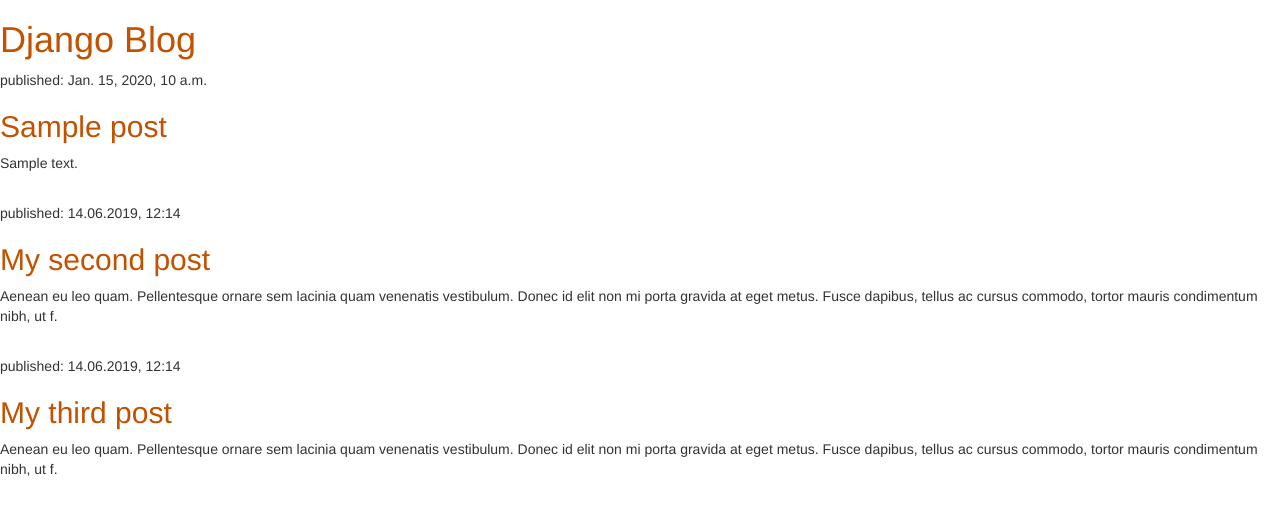
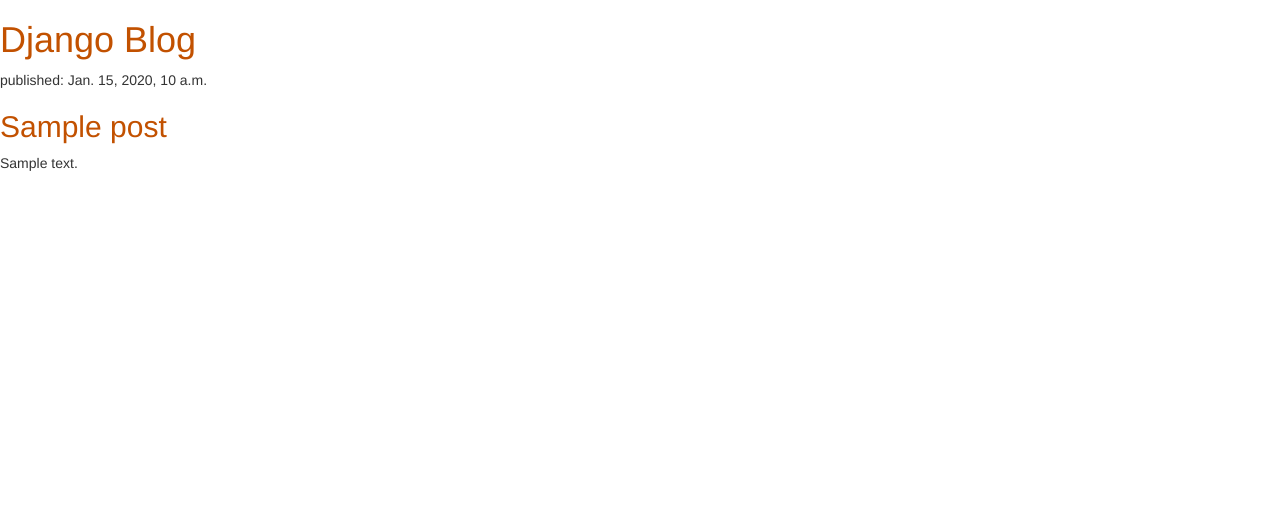
Before and after one commit to Yniroula/djangolearning, a Django app: template blog/templates/blog/post_list.html in a window 1280 px wide. Shown: the top 515 px of the page. Run offline with Django 3.2, Linux system fonts and the light colour scheme; the template is opened without the code that fills it: values that come from a table or form of the project are taken from there, others are empty; tables that the repository leaves empty hold one stand-in row (values such as "Sample post"); some libraries are stand-ins or nearby versions.

Commit message:
re-arranged html file

```diff
--- a/blog/templates/blog/post_list.html
+++ b/blog/templates/blog/post_list.html
@@ -1,7 +1,7 @@
 {% load static %}
 <html>
     <head>
-        <title>First Django blog page</title>
+        <title>Django blog</title>
         <link rel="stylesheet" href="//maxcdn.bootstrapcdn.com/bootstrap/3.2.0/css/bootstrap.min.css">
         <link rel="stylesheet" href="//maxcdn.bootstrapcdn.com/bootstrap/3.2.0/css/bootstrap-theme.min.css">
         <link rel="stylesheet" href="{% static 'css/blog.css' %}">
@@ -11,27 +11,12 @@
             <h1><a href="/">Django Blog</a></h1>
         </div>
 
-          {% for post in posts %}
+        {% for post in posts %}
             <div>
-              <p>published: {{ post.published_date }}</p>
-              <h2><a href="">{{ post.title }}</a></h2>
-              <p>{{ post.text|linebreaksbr }}</p>
+                <p>published: {{ post.published_date }}</p>
+                <h2><a href="">{{ post.title }}</a></h2>
+                <p>{{ post.text|linebreaksbr }}</p>
             </div>
-          {% endfor %}
-
-        <br>
-
-        <div>
-            <p>published: 14.06.2019, 12:14</p>
-            <h2><a href="">My second post</a></h2>
-            <p>Aenean eu leo quam. Pellentesque ornare sem lacinia quam venenatis vestibulum. Donec id elit non mi porta gravida at eget metus. Fusce dapibus, tellus ac cursus commodo, tortor mauris condimentum nibh, ut f.</p>
-        </div>
-        <br>
-        <div>
-            <p>published: 14.06.2019, 12:14</p>
-            <h2><a href="">My third post</a></h2>
-            <p>Aenean eu leo quam. Pellentesque ornare sem lacinia quam venenatis vestibulum. Donec id elit non mi porta gravida at eget metus. Fusce dapibus, tellus ac cursus commodo, tortor mauris condimentum nibh, ut f.</p>
-
-        </div>
+        {% endfor %}
     </body>
 </html>
```
